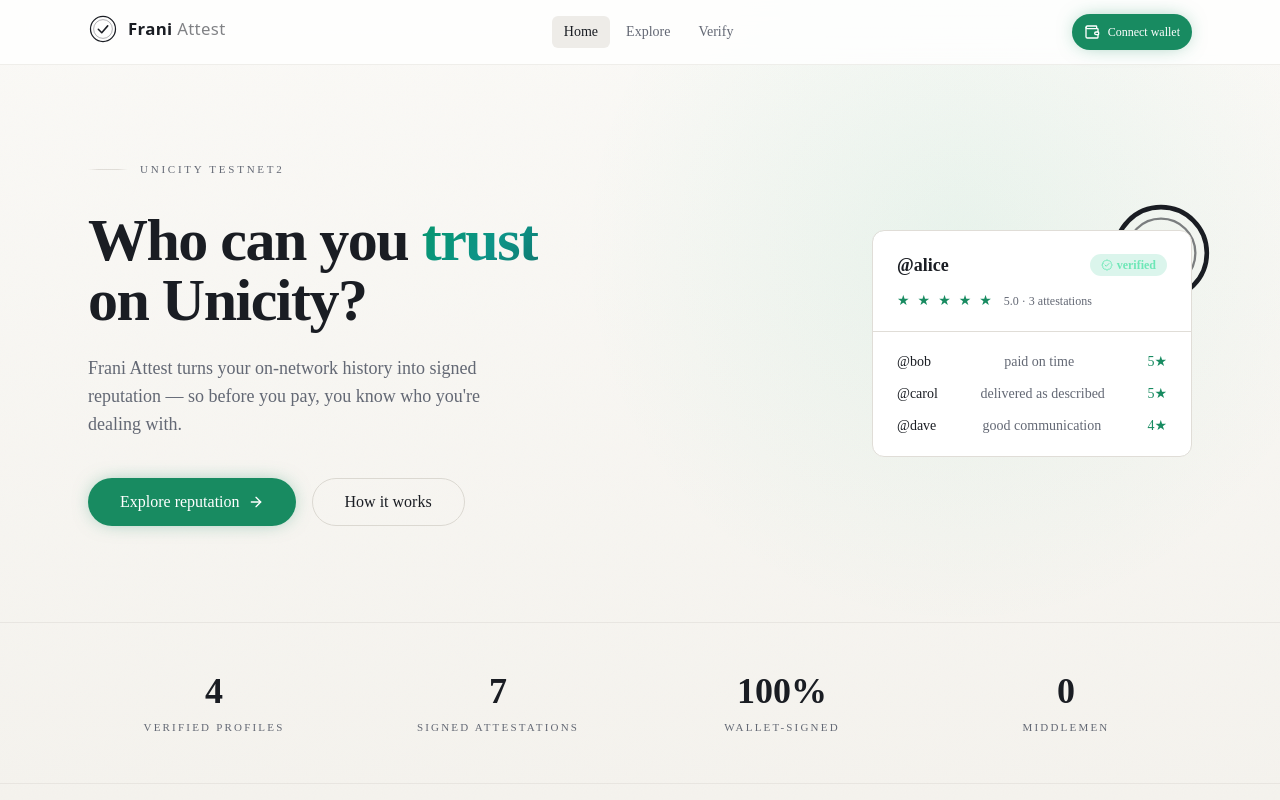
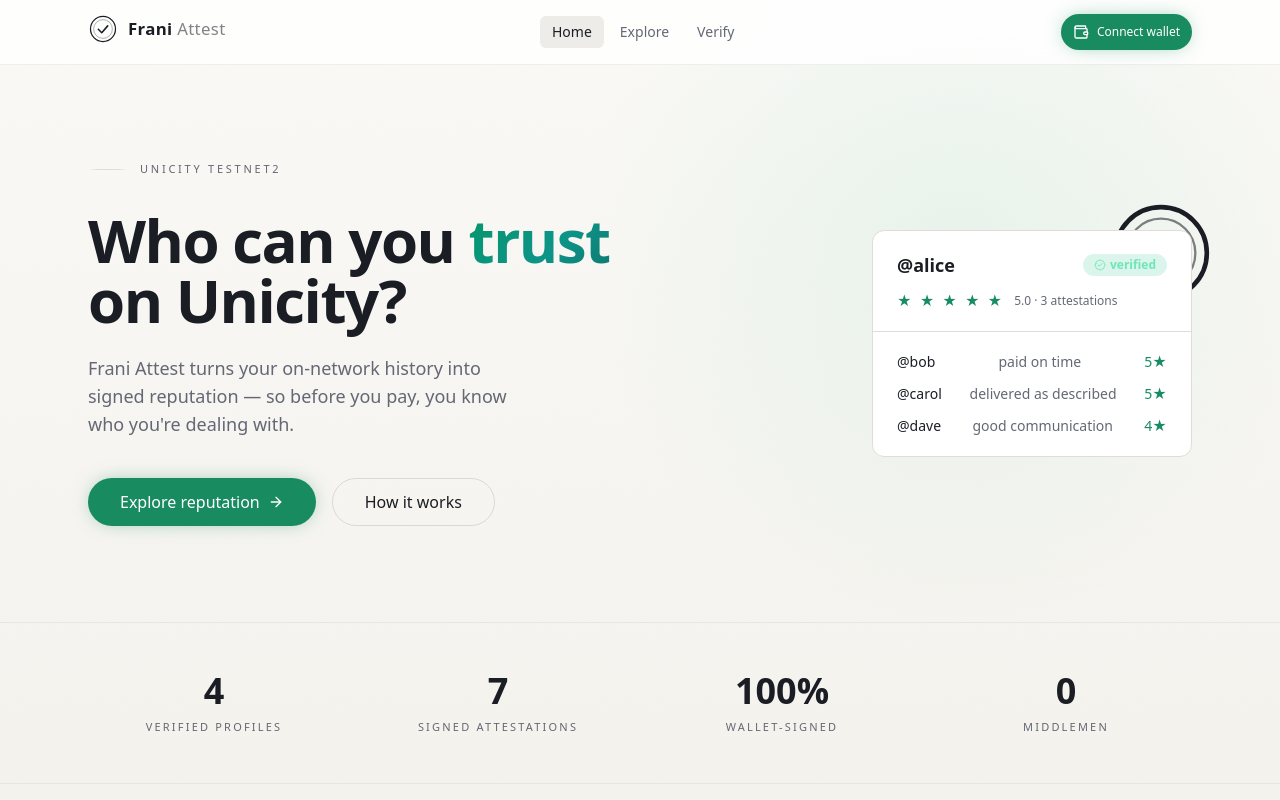
Before and after one commit to NSEVEjk0/frani-attest, a Next.js app: page / in a window 1280 px wide. Shown: the top 800 px of the page. Built offline with nearby package versions, Linux system fonts and the light colour scheme; no server answers.

Commit message:
Point tailwind font tokens at system font variables

```diff
--- a/tailwind.config.ts
+++ b/tailwind.config.ts
@@ -46,8 +46,8 @@ const config: Config = {
         sm: "calc(var(--radius) - 8px)",
       },
       fontFamily: {
-        sans: ["var(--font-inter)", "system-ui", "sans-serif"],
-        display: ["var(--font-space-grotesk)", "system-ui", "sans-serif"],
+        sans: ["var(--font-sans)", "system-ui", "sans-serif"],
+        display: ["var(--font-display)", "system-ui", "sans-serif"],
       },
       keyframes: {
         shimmer: {
```
